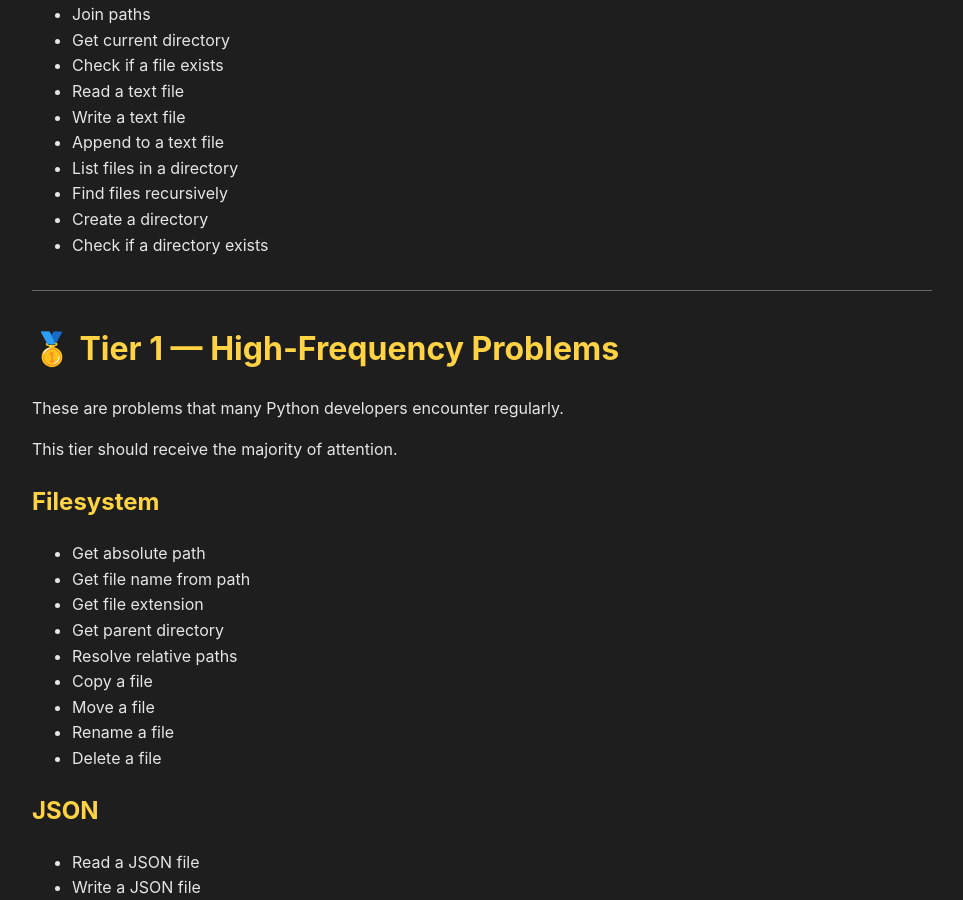
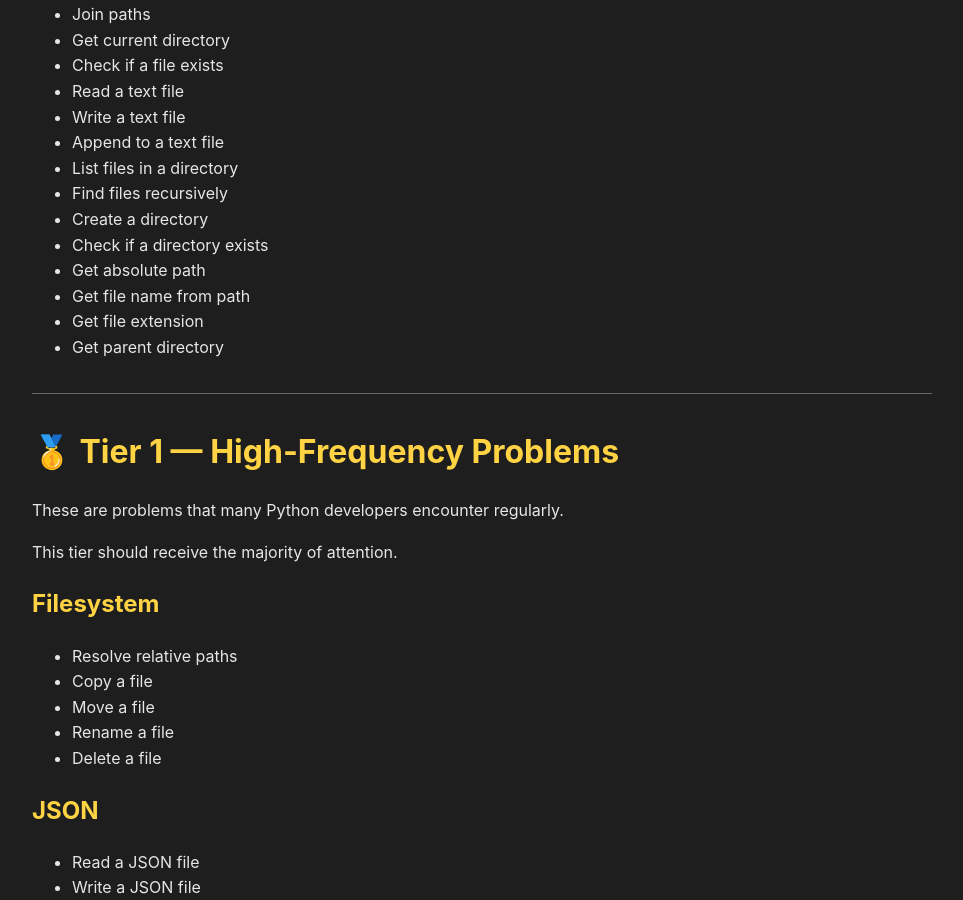
Before and after one commit to jbakchr/easier-python-docs, a Jekyll site: the page built from ROADMAP.md, in a window 1280 px wide and 900 px high, scrolled down 891 px. Shown: the whole window, without its empty margins (158-1121 px from the left). Built offline with Jekyll 4.4.1, drawn with Linux system fonts in a browser that asks for light colours; our own code applies the rules of GitHub Pages for plain Markdown files; part of the change alters nothing that is shown.

```diff
--- a/ROADMAP.md
+++ b/ROADMAP.md
@@ -40,6 +40,10 @@ A page is most valuable when it solves a problem many Python developers regularl
 - Find files recursively
 - Create a directory
 - Check if a directory exists
+- Get absolute path
+- Get file name from path
+- Get file extension
+- Get parent directory
 
 ---
 
@@ -51,10 +55,6 @@ This tier should receive the majority of attention.
 
 ## Filesystem
 
-- Get absolute path
-- Get file name from path
-- Get file extension
-- Get parent directory
 - Resolve relative paths
 - Copy a file
 - Move a file
```
